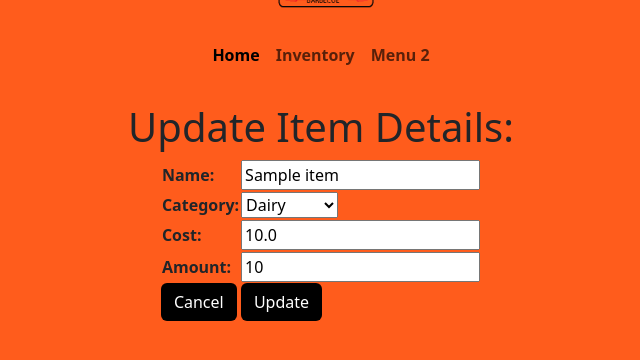
After one commit to Shoxed/Inventory-App, a Django app: page /inventory/update_item/1/ in a window 1280 px wide. The commit adds this page. Shown: the top 360 px of the page, without its empty margins (319-959 px from the left). Run offline with Django 4.2, Linux system fonts and the light colour scheme; tables that the repository leaves empty hold one stand-in row (values such as "Sample post").

Commit message:
Added CRUD operations

```diff
--- a/django_project/settings.py
+++ b/django_project/settings.py
@@ -120,7 +120,7 @@ DEFAULT_AUTO_FIELD = 'django.db.models.BigAutoField'
 # Static files (CSS, JavaScript, Images)
 # https://docs.djangoproject.com/en/4.2/howto/static-files/
 
-STATIC_URL = 'static/'
+STATIC_URL = '/static/'
 
 STATICFILES_DIRS = [
 os.path.join(BASE_DIR, 'static')
--- /dev/null
+++ b/inventory_app/forms.py
@@ -0,0 +1,9 @@
+from django.forms import ModelForm
+from .models import Item
+
+
+#create class for project form
+class ItemForm(ModelForm):
+    class Meta:
+        model = Item
+        fields = ('name', 'category', 'cost', 'amount' )
--- a/inventory_app/templates/inventory_app/base_template.html
+++ b/inventory_app/templates/inventory_app/base_template.html
@@ -8,24 +8,52 @@
   <meta name="viewport" content="width=device-width, initial-scale=1" />
   <title>Bootstrap demo</title>
   <link href="https://cdn.jsdelivr.net/npm/bootstrap@5.3.1/dist/css/bootstrap.min.css" rel="stylesheet" integrity="sha384-4bw+/aepP/YC94hEpVNVgiZdgIC5+VKNBQNGCHeKRQN+PtmoHDEXuppvnDJzQIu9" crossorigin="anonymous" />
+  <style>
+    body, .navbar {
+      background-color: #ff5c1c;
+    }
+    .container-fluid {
+      background-color: #ff5c1c;
+      display: flex;
+      flex-direction: column;
+      justify-content: center;
+      align-items: center;
+      height: 10vh;
+    }
+    .navbar {
+      margin-top: 15vh;
+      display: flex;
+      flex-direction: column;
+      align-items: center;
+    }
+    .custom-btn {
+      background-color: black;
+      color: white;
+    }
+  </style>
 </head>
 
 <body>
   <div class="container-fluid">
     <!-- Navbar -->
-      <nav class="navbar navbar-expand-lg bg-body-tertiary">
+    <nav class="navbar navbar-expand-lg" style="background-color: #ff5c1c;">
+      <div>
+        {% block logo %}
+          <img src="{% static 'images/bbq_logo.gif' %}" alt="BBQ Logo" style="width: 250px; margin-bottom: -50px;">
+        {% endblock %}
+      </div>
       <div class="container-fluid">
         <button class="navbar-toggler" type="button" data-bs-toggle="collapse" data-bs-target="#navbarNav" aria-controls="navbarNav" aria-expanded="false" aria-label="Toggle navigation"><span class="navbar-toggler-icon"></span></button>
         <div class="collapse navbar-collapse" id="navbarNav">
           <ul class="navbar-nav">
             <li class="nav-item">
-                <a class="nav-link active" aria-current="page" href="{% url 'index' %}">Home</a>
+              <a class="nav-link active" aria-current="page" href="{% url 'index' %}"><strong>Home</strong></a>
             </li>
             <li class="nav-item">
-                <a class="nav-link" href="{% url 'inventory' %}">Inventory</a>
+              <a class="nav-link" href="{% url 'inventory' %}"><strong>Inventory</strong></a>
             </li>
             <li class="nav-item">
-                <a class="nav-link" href="#">Menu 2</a>
+              <a class="nav-link" href="#"><strong>Menu 2</strong></a>
             </li>
           </ul>
         </div>
--- a/inventory_app/templates/inventory_app/index.html
+++ b/inventory_app/templates/inventory_app/index.html
@@ -2,6 +2,8 @@
 {% extends "inventory_app/base_template.html" %}
 
 {% block content %}
-<h1>Inventory App</h1>
+<div class= "container-fluid">
+<h1>BC's BBQ Inventory Manager</h1>
 <p><strong>This is an app to help maintain the Inventory of BC's BBQ<strong></p>
+</div>
 {% endblock %}
--- /dev/null
+++ b/inventory_app/templates/inventory_app/item_update.html
@@ -0,0 +1,14 @@
+{% extends 'inventory_app/base_template.html' %}
+
+{% block content %}
+
+<h1>Update Item Details:</h1>
+<form action="" method="POST">
+   {% csrf_token %}
+   <table>
+      {{ form.as_table }}
+   </table>
+   <a class="btn custom-btn" href="{% url 'inventory' %}">Cancel</a>
+   <button class="btn custom-btn" type="submit">Update</button>
+</form>
+{% endblock %}
--- a/inventory_app/urls.py
+++ b/inventory_app/urls.py
@@ -4,5 +4,8 @@ from . import views
 urlpatterns = [
     path('', views.index, name='index'),
     path('inventory/', views.ItemListView.as_view(), name = "inventory"),
-    path('inventory/<int:pk>', views.ItemDetailView.as_view(), name = 'item-detail'),
+    path('inventory/<int:pk>/', views.ItemDetailView.as_view(), name = 'item-detail'),
+    path('inventory/add_item/', views.addItem, name='add-item'),
+    path('inventory/delete_item/<int:pk>/', views.deleteItem, name='item-delete'),
+    path('inventory/update_item/<int:pk>/', views.updateItem, name = 'item-update'),
 ]
--- a/inventory_app/views.py
+++ b/inventory_app/views.py
@@ -2,6 +2,7 @@ from django.shortcuts import render, redirect
 from django.http import HttpResponse
 from django.views import generic
 from .models import *
+from .forms import ItemForm
 
 
 # Inventory Item Views
@@ -11,6 +12,53 @@ class ItemListView(generic.ListView):
 class ItemDetailView(generic.DetailView):
     model = Item
 
+def addItem(request):
+    form = ItemForm()
+
+    if request.method == 'POST':
+        # Create a new dictionary with form data and portfolio_id
+        item_data = request.POST.copy()
+
+        form = ItemForm(item_data)
+        if form.is_valid():
+            # Save the form without committing to the database
+            item = form.save(commit=False)
+            # Set the portfolio relationship
+            item.save()
+
+            # Redirect back to the inventory page
+            return redirect('inventory')
+
+    # Render the form template if the request method is GET
+    context = {'form': form}
+    return render(request, 'inventory_app/item_form.html', context)
+
+
+def deleteItem(request, pk):
+    item = Item.objects.get(pk=pk)
+
+    if request.method == 'POST':
+        item.delete()
+        return redirect('inventory')
+
+    context = {'item': item}
+    return render(request, 'inventory_app/item_delete.html', context)
+
+
+def updateItem(request, pk):
+    item = Item.objects.get(pk=pk)
+    form = ItemForm(instance=item)
+
+    if request.method == 'POST':
+        form = ItemForm(request.POST, instance = item)
+
+        if form.is_valid():
+            form.save()
+            return redirect('inventory')
+
+    context={'form': form, 'item': item}
+    return render(request, 'inventory_app/item_update.html', context)
+
 
 def index(request):
 # Render index.html
```
Also changed, not shown: inventory_app/templates/inventory_app/item_delete.html (added, +12 -0 lines), inventory_app/templates/inventory_app/item_form.html (added, +20 -0 lines), inventory_app/templates/inventory_app/item_list.html (+7 -2 lines), inventory_app/static/images/bbq_logo.gif (added). Lines whose indentation alone changed are shown as unchanged.
